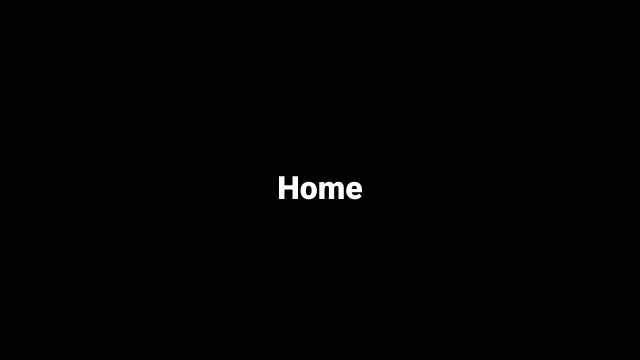
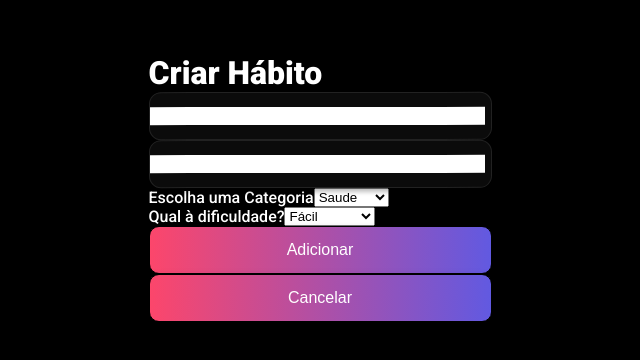
Before and after one commit to gustavohaas/gestaogegabitos-grupo1, a React (Create React App) app: page /habits in a window 1280 px wide. Shown: the part 212-572 px from the top of the page, without its empty margins (320-960 px from the left). Built offline with nearby package versions, Linux system fonts and the light colour scheme; a web font is replaced by a local one.

Commit message:
feate:create habits and test requisition

```diff
--- a/package.json
+++ b/package.json
@@ -4,6 +4,9 @@
   "private": true,
   "dependencies": {
     "@hookform/resolvers": "^2.8.4",
+    "@material-ui/core": "^4.12.3",
+    "@material-ui/icons": "^4.11.2",
+    "@reach/combobox": "^0.16.5",
     "@testing-library/jest-dom": "^5.11.4",
     "@testing-library/react": "^11.1.0",
     "@testing-library/user-event": "^12.1.10",
--- a/src/components/Button/index.jsx
+++ b/src/components/Button/index.jsx
@@ -1,9 +1,11 @@
 import { Btn } from "./style";
 
-const Button = ({ children, onClick }) => {
+const Button = ({ children, onClick, ...rest }) => {
   return (
     <>
-      <Btn onClick={onClick}>{children}</Btn>
+      <Btn onClick={onClick} {...rest}>
+        {children}{" "}
+      </Btn>
     </>
   );
 };
--- a/src/components/Input/index.jsx
+++ b/src/components/Input/index.jsx
@@ -1,12 +1,10 @@
 import { Container, InputStyled } from "./style";
 
 const Input = ({ register, name, ...rest }) => {
-
   return (
     <>
       <Container>
         <InputStyled {...register(name)} {...rest} />
-        <div>{error && <span>{error}</span>}</div>
       </Container>
     </>
   );
--- /dev/null
+++ b/src/pages/Habits/index.jsx
@@ -0,0 +1,85 @@
+import * as yup from "yup";
+import { yupResolver } from "@hookform/resolvers/yup";
+import { useForm } from "react-hook-form";
+import { ProviderHabit, HabitsContext } from "../../providers/Habits";
+import Button from "../../components/Button";
+import Input from "../../components/Input";
+import Container from "./style";
+
+const Habits = () => {
+  const { createHabit } = ProviderHabit(HabitsContext);
+
+  const schema = yup.object().shape({
+    title: yup.string().max(50, "ver com pessoal a mendagem"),
+    frequency: yup.string().max(50, "ver com pessoal a mendagem"),
+    category: yup.string().max(50, "ver com pessoal a mendagem"),
+    difficulty: yup.string().max(50, "ver com pessoal a mendagem"),
+  });
+
+  const {
+    register,
+    handleSubmit,
+    formState: { errors },
+  } = useForm({ resolver: yupResolver(schema) });
+
+  const handleAddHabit = (data) => {
+    const newHabit = {
+      title: data.title,
+      category: data.category,
+      difficulty: data.difficulty,
+      frequency: data.frequency,
+      achieved: false,
+      how_much_achieved: 0,
+      user: 93,
+    };
+    createHabit(newHabit);
+  };
+  const handleCancel = () => {
+    //Somente fecha o popup
+  };
+
+  return (
+    <Container>
+      <h1>Criar Hábito</h1>
+      <form onSubmit={handleSubmit(handleAddHabit)}>
+        <Input
+          label="Título"
+          register={register}
+          error={!!errors.title}
+          errorMsg={errors.title?.message}
+          name="title"
+        />
+        <Input
+          label="Frequencia"
+          register={register}
+          error={!!errors.frequency}
+          errorMsg={errors.frequency?.message}
+          name="frequency"
+        />
+        <div>
+          Escolha uma Categoria
+          <select {...register("category")}>
+            <option value="category">Saude</option>
+            <option value="category">Hobby</option>
+            <option value="category">Estudo</option>
+            <option value="category">Culinaria</option>
+          </select>
+        </div>
+        <div>
+          Qual à dificuldade?
+          <select {...register("difficulty")}>
+            <option value="difficulty">Fácil</option>
+            <option value="difficulty">Média</option>
+            <option value="difficulty">Díficil</option>
+            <option value="difficulty">Muito Díficil</option>
+          </select>
+        </div>
+        <div>
+          <Button type="submit">Adicionar</Button>
+        </div>
+      </form>
+      <Button onClick={handleCancel}>Cancelar</Button>
+    </Container>
+  );
+};
+export default Habits;
--- /dev/null
+++ b/src/pages/Habits/style.js
@@ -0,0 +1,8 @@
+import styled from "styled-components";
+const SelectInput = styled.div`
+  width: 100%auto;
+  div {
+    display: flex;
+  }
+`;
+export default SelectInput;
--- a/src/pages/routes/index.js
+++ b/src/pages/routes/index.js
@@ -1,28 +1,31 @@
 import { Route, Switch } from "react-router";
 import Dashboard from "../Dashboard";
-import SignIn from '../SignIn';
-import SignUp from '../SignUp';
+import Habits from "../Habits";
+import SignIn from "../SignIn";
+import SignUp from "../SignUp";
 
 function Routes() {
-
   return (
     <>
       <Switch>
         <Route path="/dashboard">
           <Dashboard />
         </Route>
-                <Route path="/">
+        <Route exact path="/">
           <h1>Home</h1>
         </Route>
-                <Route path='/signin'>
+        <Route path="/signin">
           <SignIn />
         </Route>
         <Route path="/signup">
           <SignUp />
         </Route>
+        <Route exact path="/habits">
+          <Habits />
+        </Route>
       </Switch>
     </>
-    )
+  );
 }
 
 export default Routes;
--- /dev/null
+++ b/src/providers/Habits/index.js
@@ -0,0 +1,39 @@
+import { createContext, useContext, useState } from "react";
+import api from "../../services/api";
+
+export const HabitsContext = createContext();
+
+export const HabitProvider = ({ children }) => {
+  const [habit, setHabit] = useState([]);
+
+  const token =
+    "eyJ0eXAiOiJKV1QiLCJhbGciOiJIUzI1NiJ9.eyJ0b2tlbl90eXBlIjoiYWNjZXNzIiwiZXhwIjoxNjM5Njc2MzEyLCJqdGkiOiJkMWQ0ZjAzMWRhMjY0MTc3ODkzYzYxYzg3ZTUwY2Y5ZSIsInVzZXJfaWQiOjkzfQ.Wm-v13rpYHda150FlUmIDjMhnlVl9irb-tRsML1rCjg";
+  console.log(token);
+
+  const createHabit = (data) => {
+    console.log(data);
+    api
+      .post("habits/", data, {
+        headers: {
+          Authorization: `Bearer ${token}`,
+        },
+      })
+      .then((response) => {
+        console.log(habit);
+        setHabit([...habit, response]);
+      })
+      .catch((error) => console.log(error));
+  };
+
+  return (
+    <HabitsContext.Provider
+      value={{
+        createHabit,
+      }}
+    >
+      {children}
+    </HabitsContext.Provider>
+  );
+};
+
+export const ProviderHabit = () => useContext(HabitsContext);
--- a/src/providers/SignIn/index.js
+++ b/src/providers/SignIn/index.js
@@ -10,7 +10,8 @@ const SignInProvider = ({ children }) => {
   const [isAuth, setIsAuth] = useState(false);
 
   useEffect(() => {
-    const token = JSON.parse(localStorage.getItem("@Habitactics:token"));
+    const token =
+      "eyJ0eXAiOiJKV1QiLCJhbGciOiJIUzI1NiJ9.eyJ0b2tlbl90eXBlIjoiYWNjZXNzIiwiZXhwIjoxNjM5Njc2MzEyLCJqdGkiOiJkMWQ0ZjAzMWRhMjY0MTc3ODkzYzYxYzg3ZTUwY2Y5ZSIsInVzZXJfaWQiOjkzfQ.Wm-v13rpYHda150FlUmIDjMhnlVl9irb-tRsML1rCjg";
 
     if (token) {
       return setIsAuth(true);
--- a/src/providers/index.js
+++ b/src/providers/index.js
@@ -1,14 +1,15 @@
 import { SignUpProvider } from "./SignUp";
 import SignInProvider from "./SignIn";
+import { HabitProvider } from "./Habits";
 
-const Providers = ({children}) => {
-    return (
-        <SignInProvider>
-          <SignUpProvider>
-            {children}
-          </SignUpProvider>
-        </SignInProvider>
-    )
-}
+const Providers = ({ children }) => {
+  return (
+    <SignInProvider>
+      <HabitProvider>
+        <SignUpProvider>{children}</SignUpProvider>
+      </HabitProvider>
+    </SignInProvider>
+  );
+};
 
 export default Providers;
```
Also changed, not shown: src/pages/Dashboard/index.jsx (+16 -6 lines), src/style/global.js (line endings or trailing spaces), 1 other file (tests, documents, lock files or other folders). Lines whose indentation alone changed are shown as unchanged.
